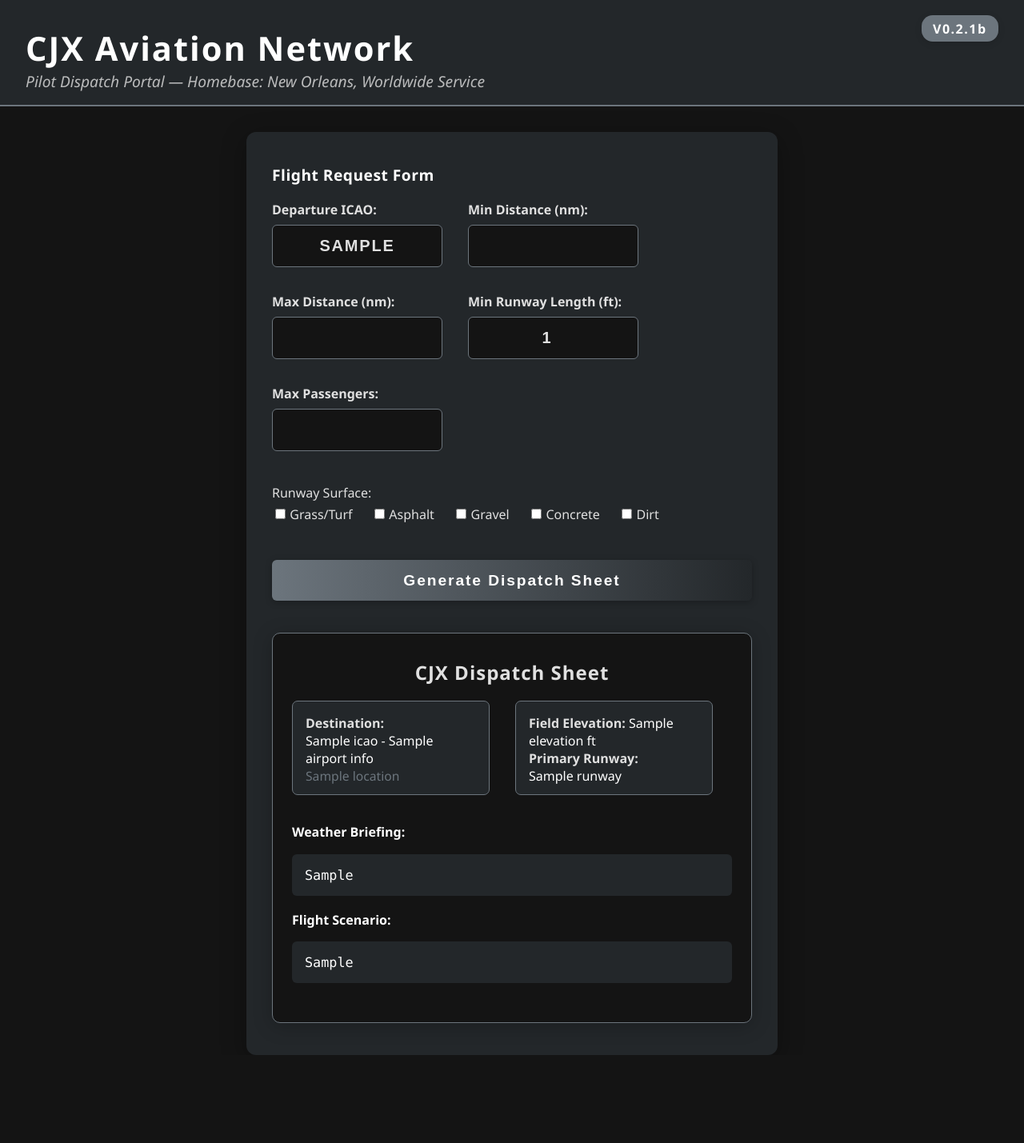
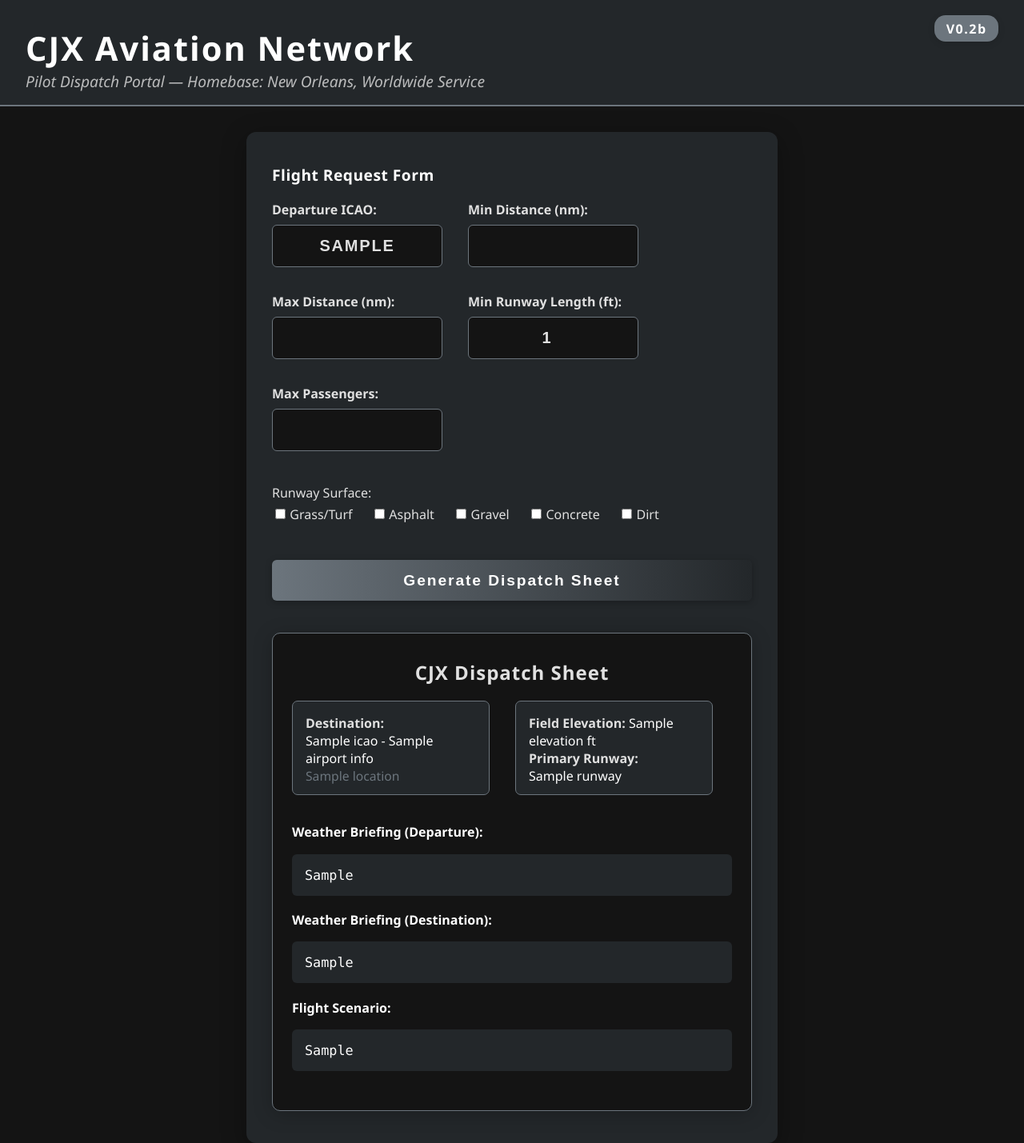
Before and after one commit to chrisjk84/CJNCharter, a Flask app: template templates/index.html in a window 1280 px wide. Shown: the whole page at 80% size. Before the commit the page ends 1319 px from the top, so only its background shows below. Run offline with Flask 3, Linux system fonts and the light colour scheme; the template is opened without the code that fills it: most values are stand-ins (such as "Sample title", 1, 10 or a date in 2020).

Commit message:
v.2.1b
update for dep weather

```diff
--- a/app.py
+++ b/app.py
@@ -153,13 +153,13 @@ def fetch_avwx_taf(icao):
 def add_icao_field(airport):
     airport["icao"] = airport.get("icao_code") or airport.get("gps_code") or airport.get("iata_code") or ""
 
-def generate_openai_scenario(dep, dest, distance_nm, metar, taf, pax):
+def generate_openai_scenario(dep, dest, distance_nm, dep_metar, dest_metar, dest_taf, pax):
     prompt = (
         f"Write a single-paragraph, immersive, and realistic scenario for a virtual charter flight "
         f"from {dep['name']} ({dep['icao']}) to {dest['name']} ({dest['icao']}). The distance is {int(distance_nm)} nautical miles. "
-        f"Current METAR at the destination: {metar}. TAF: {taf}. You have {pax} passengers. "
+        f"Departure airport METAR: {dep_metar}. Destination airport METAR: {dest_metar}. Destination TAF: {dest_taf}. You have {pax} passengers. "
         "Focus on the reason for the trip and the passenger background. "
-        "Only mention weather at the destination or arrival if it is notable or will directly affect the flight. "
+        "Only mention weather at departure or destination if it is notable or will directly affect the flight. "
         "Do NOT invent in-flight emergencies, do NOT discuss enroute weather unless the real METAR/TAF suggests it, and do NOT continue past the first paragraph."
     )
     try:
@@ -178,6 +178,8 @@ def index():
     error = ""
     random_scenario = None
     weather_brief = None
+    weather_brief_dep = None
+    weather_brief_dest = None
     airport_info = None
     results = []
     user_input = {
@@ -227,10 +229,12 @@ def index():
                     )
                     add_icao_field(dep_airport)
                     add_icao_field(dest_full)
-                    metar = fetch_avwx_metar(dest_full["icao"])
-                    taf = fetch_avwx_taf(dest_full["icao"])
-                    weather_brief = f"METAR: {metar}\nTAF: {taf}"
-                    scenario = generate_openai_scenario(dep_airport, dest_full, distance, metar, taf, max_pax)
+                    dep_metar = fetch_avwx_metar(dep_airport["icao"])
+                    dest_metar = fetch_avwx_metar(dest_full["icao"])
+                    dest_taf = fetch_avwx_taf(dest_full["icao"])
+                    weather_brief_dep = dep_metar
+                    weather_brief_dest = f"METAR: {dest_metar}\nTAF: {dest_taf}"
+                    scenario = generate_openai_scenario(dep_airport, dest_full, distance, dep_metar, dest_metar, dest_taf, max_pax)
                     random_scenario = scenario
                     airport_info = {
                         "icao": dest_full["icao"],
@@ -257,7 +261,8 @@ def index():
         error=error,
         user_input=user_input,
         random_scenario=random_scenario,
-        weather_brief=weather_brief,
+        weather_brief_dep=weather_brief_dep,
+        weather_brief_dest=weather_brief_dest,
         airport_info=airport_info
     )
 
--- a/templates/index.html
+++ b/templates/index.html
@@ -222,7 +222,7 @@
             <div class="cjx-logo">CJX Aviation Network</div>
             <span class="cjx-tagline">Pilot Dispatch Portal &mdash; Homebase: New Orleans, Worldwide Service</span>
         </div>
-        <div class="cjx-version">V0.2.1b</div>
+        <div class="cjx-version">V0.2b</div>
     </div>
     <div class="cjx-content">
         <div class="cjx-section-title">Flight Request Form</div>
@@ -281,8 +281,12 @@
                     </div>
                 </div>
                 <div class="cjx-weather">
-                    <b>Weather Briefing:</b>
-                    <pre>{{ weather_brief }}</pre>
+                    <b>Weather Briefing (Departure):</b>
+                    <pre>{{ weather_brief_dep }}</pre>
+                </div>
+                <div class="cjx-weather">
+                    <b>Weather Briefing (Destination):</b>
+                    <pre>{{ weather_brief_dest }}</pre>
                 </div>
                 <div class="cjx-scenario">
                     <b>Flight Scenario:</b>
```
